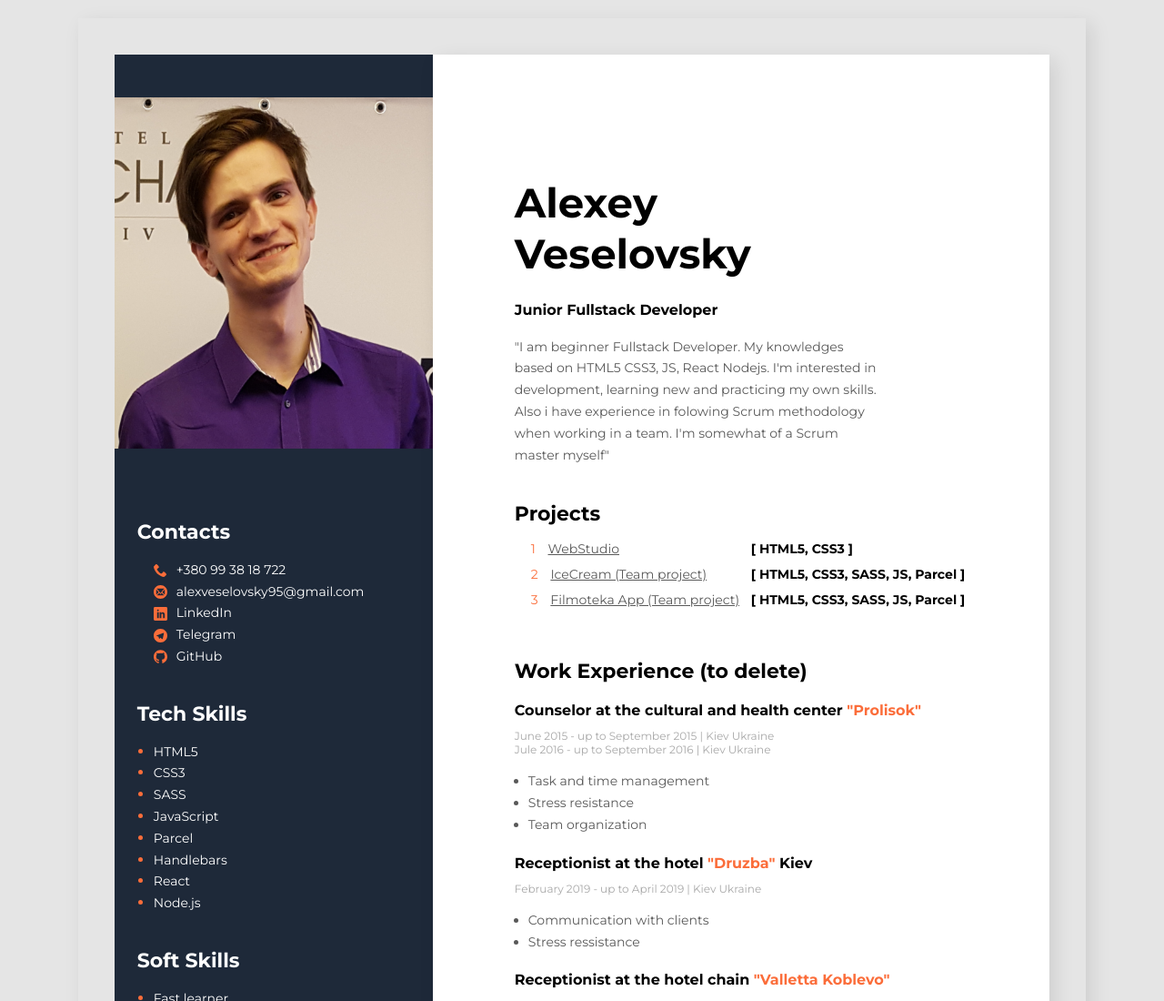
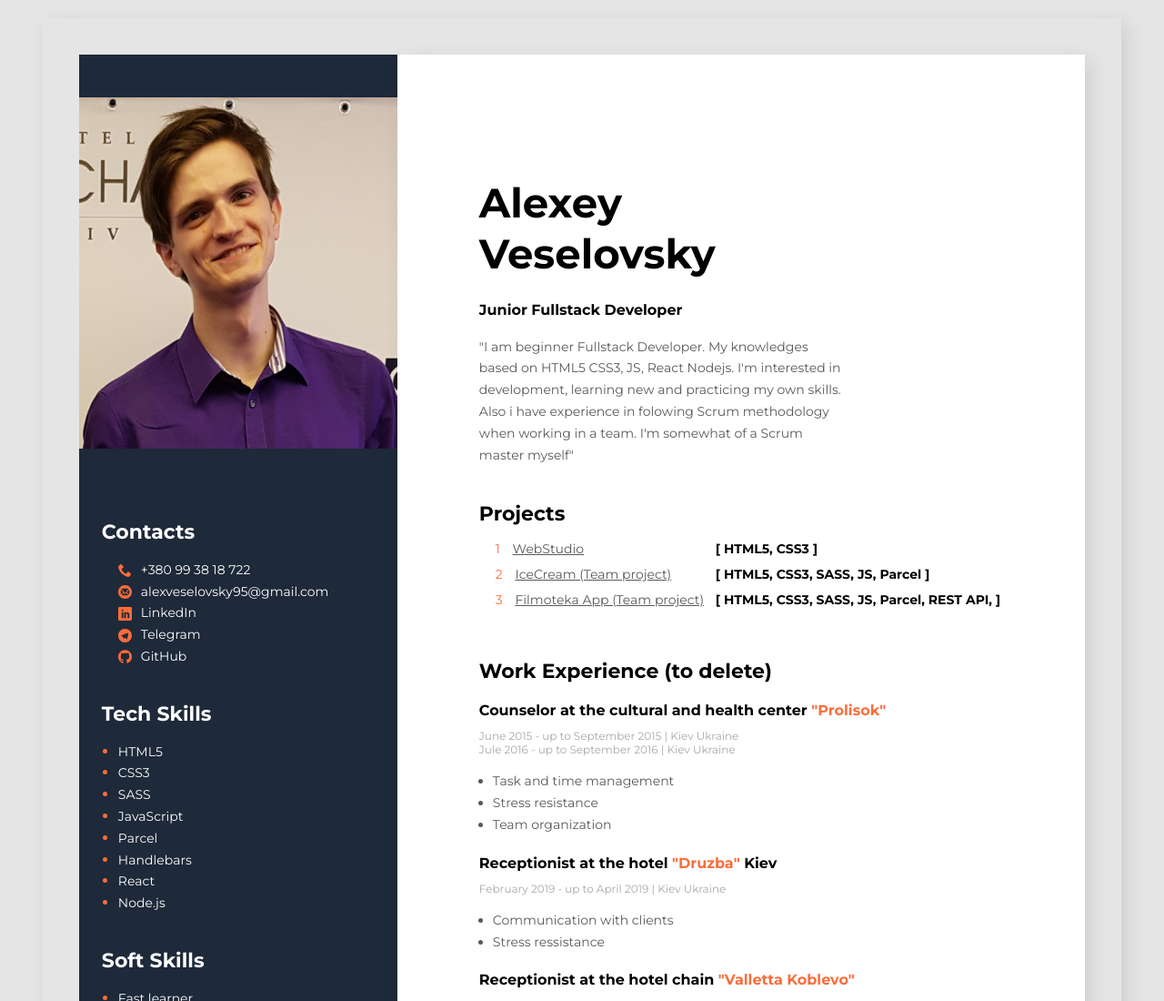
Before and after one commit to LuckyGuy9545/Marathon-GoIT, a plain HTML site: page index.html in a window 1280 px wide. Shown: the top 1100 px of the page at 91% size. Drawn offline with nearby package versions, Linux system fonts and the light colour scheme.

Commit message:
Update index.html

```diff
--- a/index.html
+++ b/index.html
@@ -50,7 +50,7 @@
                             <th class="project-table__item-name">
                                 <a href="https://dmitriyushkvarok.github.io/filmoteka-team-project/" class="project-table__link" target="_blank">Filmoteka App (Team project)</a>
                             </th>
-                            <td><b>[</b> HTML5, CSS3, SASS, JS, Parcel <b>]</b></td>
+                            <td><b>[</b> HTML5, CSS3, SASS, JS, Parcel, REST API, <b>]</b></td>
                         </tr>
                     </tbody>
                 </table>
```
